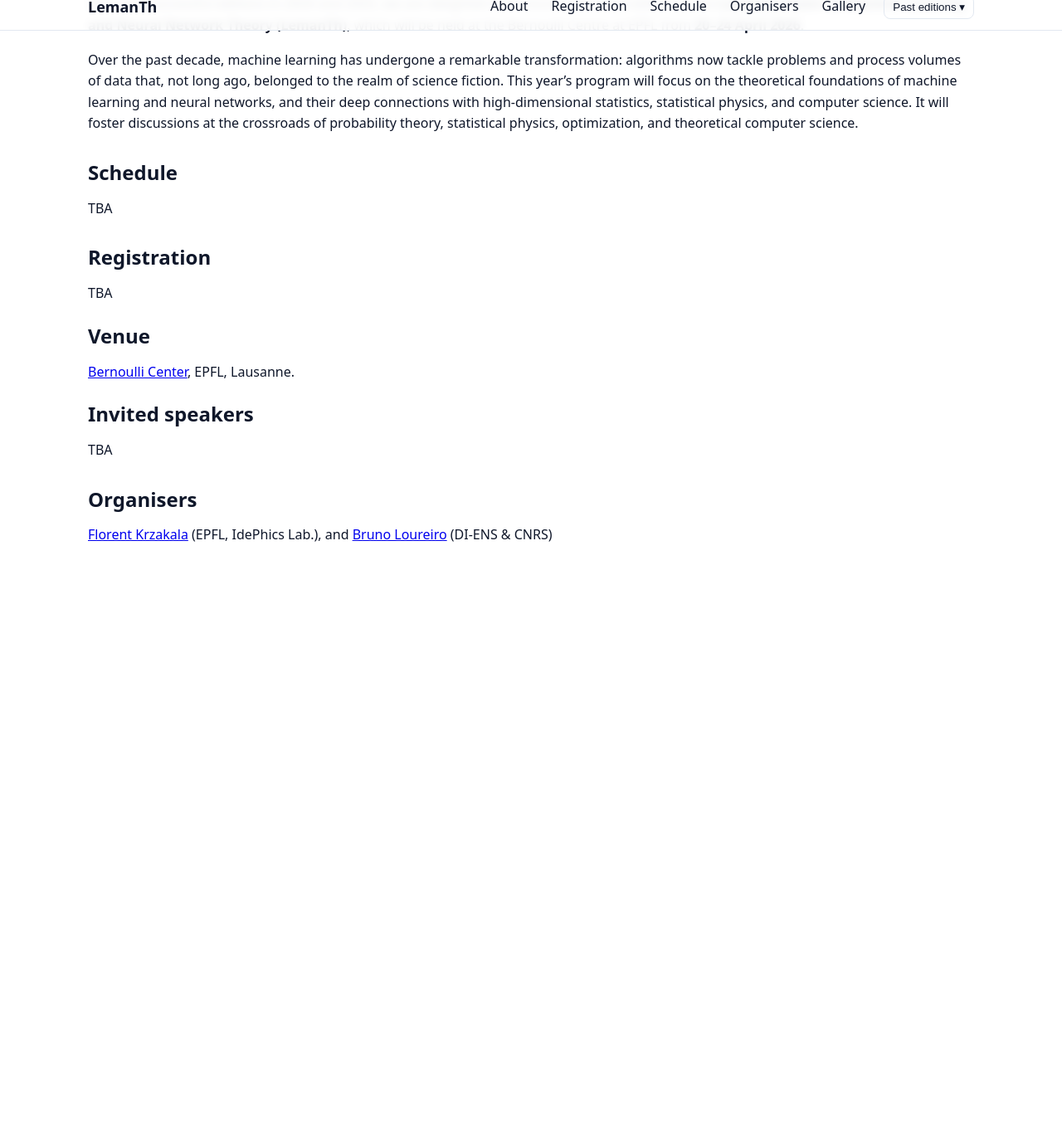
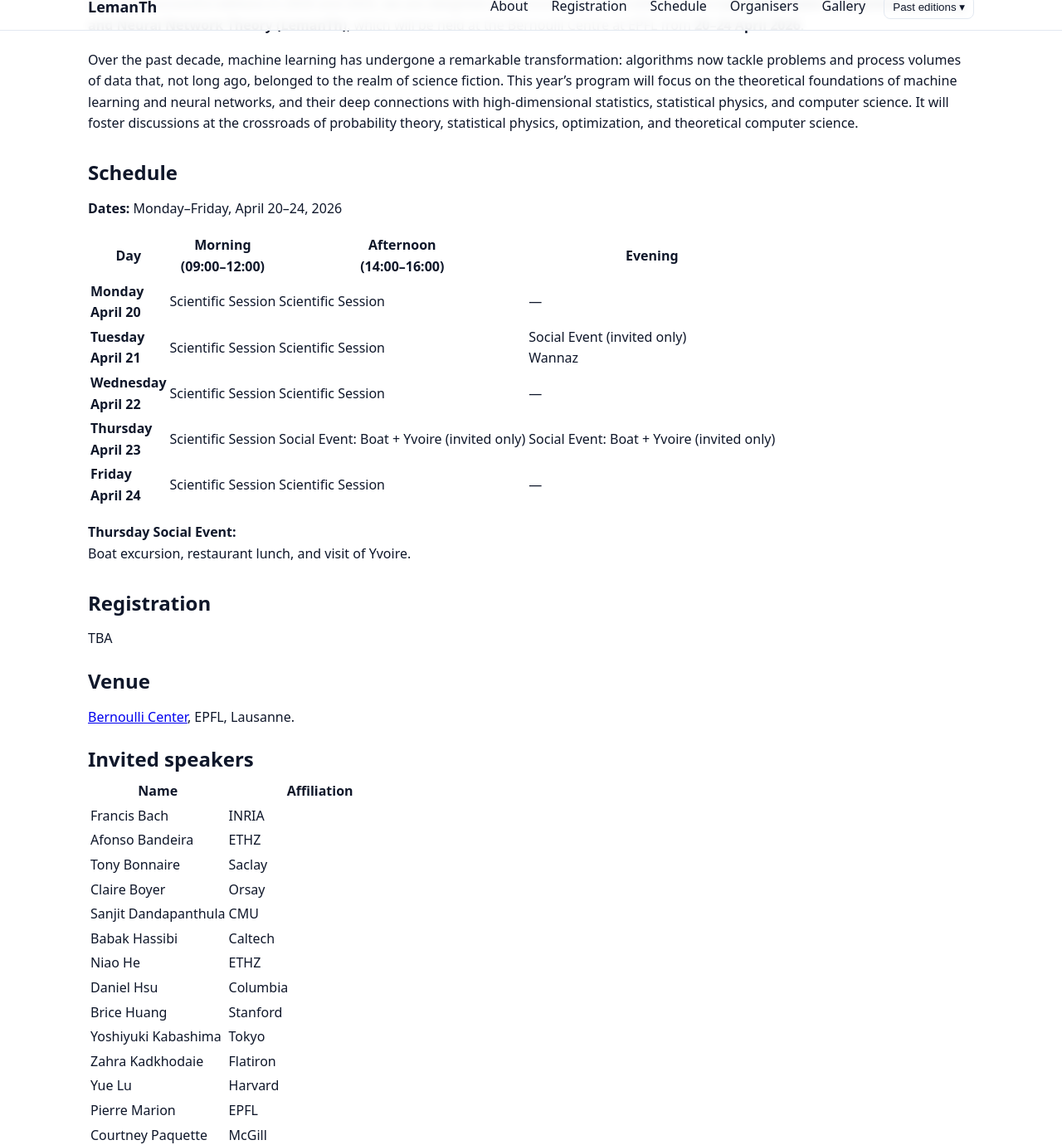
Before and after one commit to Leman-Th/Leman-Th.github.io, a Jekyll site: the page built from index.md, in a window 1280 px wide and 1400 px high, scrolled down 463 px, cut to the strip 20-1400 px from the top of the window. Shown: the whole strip at 83% size. Built offline with Jekyll 4.4.1, drawn with Linux system fonts in a browser that asks for light colours; before the commit the page ends 1221 px from its top, so only the background shows below that; some of the changed text lies outside the part shown.

Commit message:
Update index.md
speakers and program, preliminary

```diff
--- a/index.md
+++ b/index.md
@@ -13,7 +13,57 @@ Over the past decade, machine learning has undergone a remarkable transformation
 
 <h2 id="schedule" class="section">Schedule</h2>
 
-TBA
+<p><strong>Dates:</strong> Monday–Friday, April 20–24, 2026</p>
+
+<table>
+  <thead>
+    <tr>
+      <th>Day</th>
+      <th>Morning<br>(09:00–12:00)</th>
+      <th>Afternoon<br>(14:00–16:00)</th>
+      <th>Evening</th>
+    </tr>
+  </thead>
+  <tbody>
+    <tr>
+      <td><strong>Monday<br>April 20</strong></td>
+      <td>Scientific Session</td>
+      <td>Scientific Session</td>
+      <td>—</td>
+    </tr>
+    <tr>
+      <td><strong>Tuesday<br>April 21</strong></td>
+      <td>Scientific Session</td>
+      <td>Scientific Session</td>
+      <td>Social Event (invited only)<br>Wannaz</td>
+    </tr>
+    <tr>
+      <td><strong>Wednesday<br>April 22</strong></td>
+      <td>Scientific Session</td>
+      <td>Scientific Session</td>
+      <td>—</td>
+    </tr>
+    <tr>
+      <td><strong>Thursday<br>April 23</strong></td>
+      <td>Scientific Session</td>
+      <td>Social Event: Boat + Yvoire (invited only)</td>
+      <td>Social Event: Boat + Yvoire (invited only)</td>
+    </tr>
+    <tr>
+      <td><strong>Friday<br>April 24</strong></td>
+      <td>Scientific Session</td>
+      <td>Scientific Session</td>
+      <td>—</td>
+    </tr>
+  </tbody>
+</table>
+
+<p>
+<strong>Thursday Social Event:</strong><br>
+Boat excursion, restaurant lunch, and visit of Yvoire.
+</p>
+
+
 
 <h2 id="registration" class="section">Registration</h2>
 
@@ -25,7 +75,46 @@ TBA
 
 <h2 id="speakers">Invited speakers</h2>
 
-TBA
+<table>
+  <thead>
+    <tr>
+      <th>Name</th>
+      <th>Affiliation</th>
+    </tr>
+  </thead>
+  <tbody>
+    <tr><td>Francis Bach</td><td>INRIA</td></tr>
+    <tr><td>Afonso Bandeira</td><td>ETHZ</td></tr>
+    <tr><td>Tony Bonnaire</td><td>Saclay</td></tr>
+    <tr><td>Claire Boyer</td><td>Orsay</td></tr>
+    <tr><td>Sanjit Dandapanthula</td><td>CMU</td></tr>
+    <tr><td>Babak Hassibi</td><td>Caltech</td></tr>
+    <tr><td>Niao He</td><td>ETHZ</td></tr>
+    <tr><td>Daniel Hsu</td><td>Columbia</td></tr>
+    <tr><td>Brice Huang</td><td>Stanford</td></tr>
+    <tr><td>Yoshiyuki Kabashima</td><td>Tokyo</td></tr>
+    <tr><td>Zahra Kadkhodaie</td><td>Flatiron</td></tr>
+    <tr><td>Yue Lu</td><td>Harvard</td></tr>
+    <tr><td>Pierre Marion</td><td>EPFL</td></tr>
+    <tr><td>Courtney Paquette</td><td>McGill</td></tr>
+    <tr><td>Eliot Paquette</td><td>McGill</td></tr>
+    <tr><td>Francisco Pernice</td><td>MIT</td></tr>
+    <tr><td>Galen Reeves</td><td>Duke</td></tr>
+    <tr><td>Jamie Simon</td><td>Imbue</td></tr>
+    <tr><td>Mahdi Soltanolkotabi</td><td>USC</td></tr>
+    <tr><td>Takashi Takahashi</td><td>Tokyo</td></tr>
+    <tr><td>Nikolaos Tsilivis</td><td>NYU</td></tr>
+    <tr><td>Matthieu Wyart</td><td>JHU / EPFL</td></tr>
+    <tr><td>Pan Zhang</td><td>Chinese Academy of Sciences</td></tr>
+  </tbody>
+</table>
+
+
+
+
+
+
+
 
 <h2 id="organisers" class="section">Organisers</h2>
 
```
